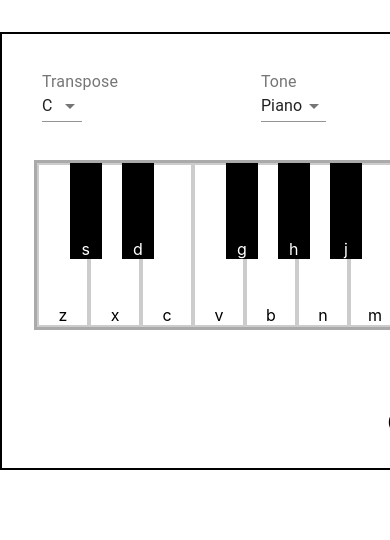
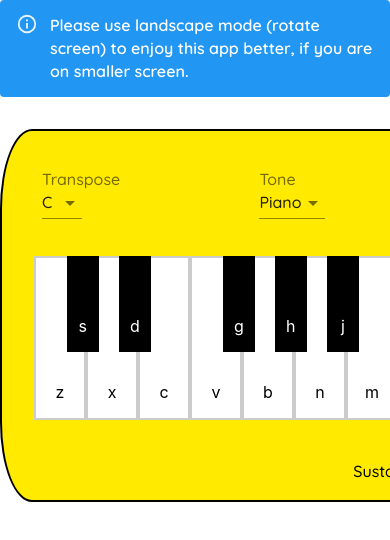
Before and after one commit to zhanlun/piano, a React (Create React App) app: page / in a window 390 px wide. Shown: the top 540 px of the page. Built offline with nearby package versions, Linux system fonts and the light colour scheme.

Commit message:
adjust styling

```diff
--- a/package.json
+++ b/package.json
@@ -5,6 +5,7 @@
   "dependencies": {
     "@material-ui/core": "^4.12.3",
     "@material-ui/icons": "^4.11.2",
+    "@material-ui/lab": "^4.0.0-alpha.60",
     "@testing-library/jest-dom": "^5.14.1",
     "@testing-library/react": "^11.2.7",
     "@testing-library/user-event": "^12.8.3",
--- a/src/App.js
+++ b/src/App.js
@@ -1,10 +1,35 @@
+import { createTheme, MuiThemeProvider } from '@material-ui/core';
+import { orange } from '@material-ui/core/colors';
+import Alert from '@material-ui/lab/Alert';
 import Piano from "./components/Piano";
 
+const theme = createTheme({
+  palette: {
+    primary: {
+      main: '#212121'
+    },
+    secondary: orange
+  },
+  typography: {
+    fontFamily: 'Quicksand',
+    fontWeightLight: 400,
+    fontWeightRegular: 500,
+    fontWeightMedium: 600,
+    fontWeightBold: 700,
+  }
+})
 function App() {
   return (
+    <MuiThemeProvider theme={theme}>
+
     <div>
+        <div className="alert-info-mobile">
+          <Alert variant="filled" severity="info">Please use landscape mode (rotate screen) to enjoy this app better, if you are on smaller screen.</Alert>
+        </div>
       <Piano />
-    </div>
+      </div>
+    </MuiThemeProvider>
+
   );
 }
 
--- a/src/components/SustainPedal.js
+++ b/src/components/SustainPedal.js
@@ -1,4 +1,4 @@
-import { FormControlLabel, Switch, Typography } from '@material-ui/core';
+import { FormControlLabel, Switch } from '@material-ui/core';
 import React from 'react';
 import { useDispatch, useSelector } from 'react-redux';
 import { audioContextToggleSustain } from '../actions/audioContextAction';
@@ -12,10 +12,10 @@ export default function SustainPedal() {
   }
 
   return (
-    <div style={{ margin: '16px auto', textAlign: 'center' }}>
+    <div style={{ margin: '1px auto', textAlign: 'center' }}>
       <FormControlLabel
         value="sustain"
-        label="Sustain"
+        label="Sustain (spacebar)"
         labelPlacement="bottom"
         control={
           <Switch
@@ -26,7 +26,6 @@ export default function SustainPedal() {
           />
         }
       />
-      <Typography variant="subtitle1">(spacebar)</Typography>
     </div>
   )
 }
--- a/src/index.css
+++ b/src/index.css
@@ -1,3 +1,4 @@
+@import url('https://fonts.googleapis.com/css2?family=Quicksand:wght@300;400;500;600;700&display=swap');
 * {
   margin: 0;
   padding: 0;
@@ -16,12 +17,14 @@ body {
   margin: 2em auto;
   padding: 1em;
   border: 2px solid black;
+  background: #ffea00;
+  border-radius: 2em / 5em;
 }
 
 .piano-keybed {
   width: fit-content;
   margin: 0 1em;
-  border: 3px solid #aaa;
+  /* border: 3px solid #aaa; */
   position: relative;
   /* prevent text selection */
   -webkit-user-select: none;
@@ -53,6 +56,7 @@ body {
 .piano-key span {
   width: 100%;
   text-align: center;
+  margin-bottom: 1em;
 }
 
 .piano-key-black {
@@ -71,7 +75,9 @@ body {
   z-index: 1;
 }
 
-@media screen and (max-width: 768px) {}
+.alert-info-mobile {
+  display: none;
+}
 
 .toolbar {
   display: flex;
@@ -89,3 +95,9 @@ body {
 .piano-key.piano-key-black.active {
   background: #777;
 }
+
+@media screen and (max-width: 880px) and (orientation: portrait) {
+  .alert-info-mobile {
+    display: block;
+  }
+}
--- a/src/reducers/audioContextReducer.js
+++ b/src/reducers/audioContextReducer.js
@@ -79,10 +79,6 @@ const initialState = {
   sustain: sustainOn,
 }
 
-setInterval(() => {
-  console.log(notesInPlaying)
-}, 2000);
-
 const audioContextReducer = (state = initialState, action) => {
   switch (action.type) {
     case 'audioContext/play':
```
Also changed, not shown: 1 other file (tests, documents, lock files or other folders).
